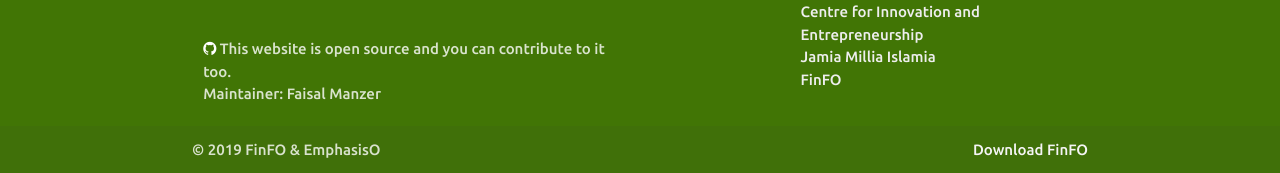
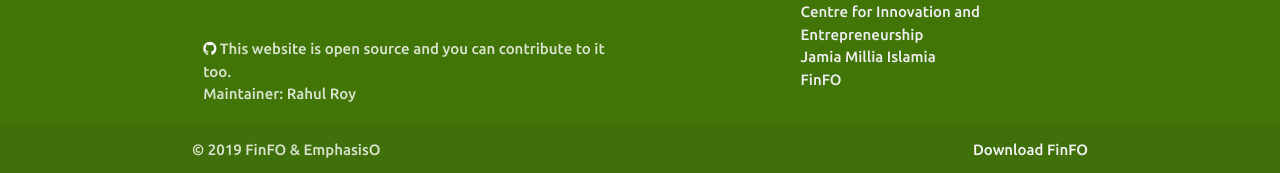
Before and after one commit to FinFO-app/emphasisO.com, a Jekyll site: the page built from faqs.html, in a window 1280 px wide and 1034 px high. Shown: the part 858-1031 px from the top of the window. Built offline with Jekyll 4.4.1, drawn with Linux system fonts in a browser that asks for light colours.

Commit message:
Update _footer.html

```diff
--- a/_includes/_footer.html
+++ b/_includes/_footer.html
@@ -25,7 +25,7 @@
                         This website is open source and you can contribute to it too.
                     </a>
                     <br>
-                Maintainer: <a href="https://faisal-manzer.in" style="color: rgba(255, 255, 255, 0.8)">Faisal Manzer</a>
+                Maintainer: <a href="https://github.com/oreanroy" style="color: rgba(255, 255, 255, 0.8)">Rahul Roy</a>
                 </span>
             </div>
 
```
